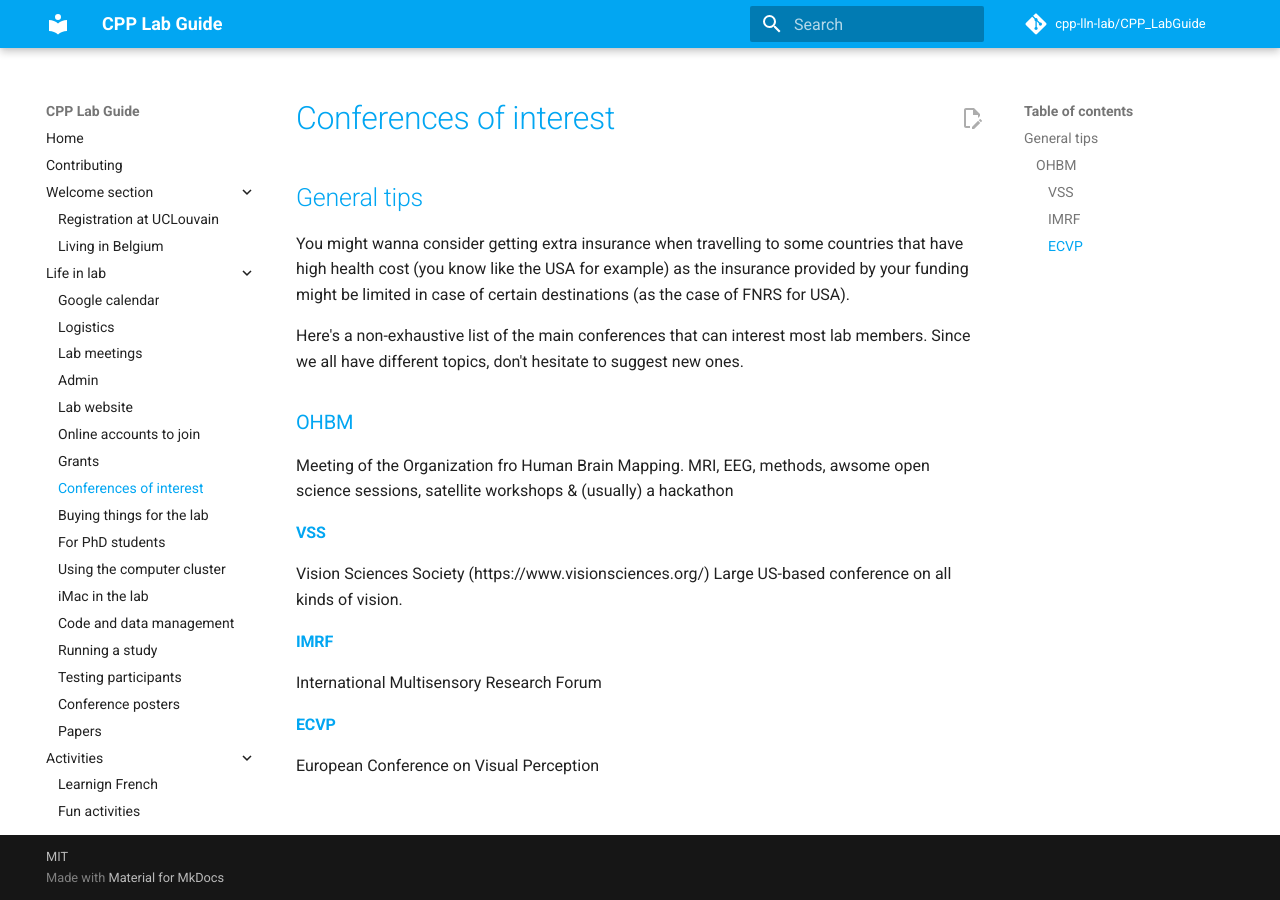
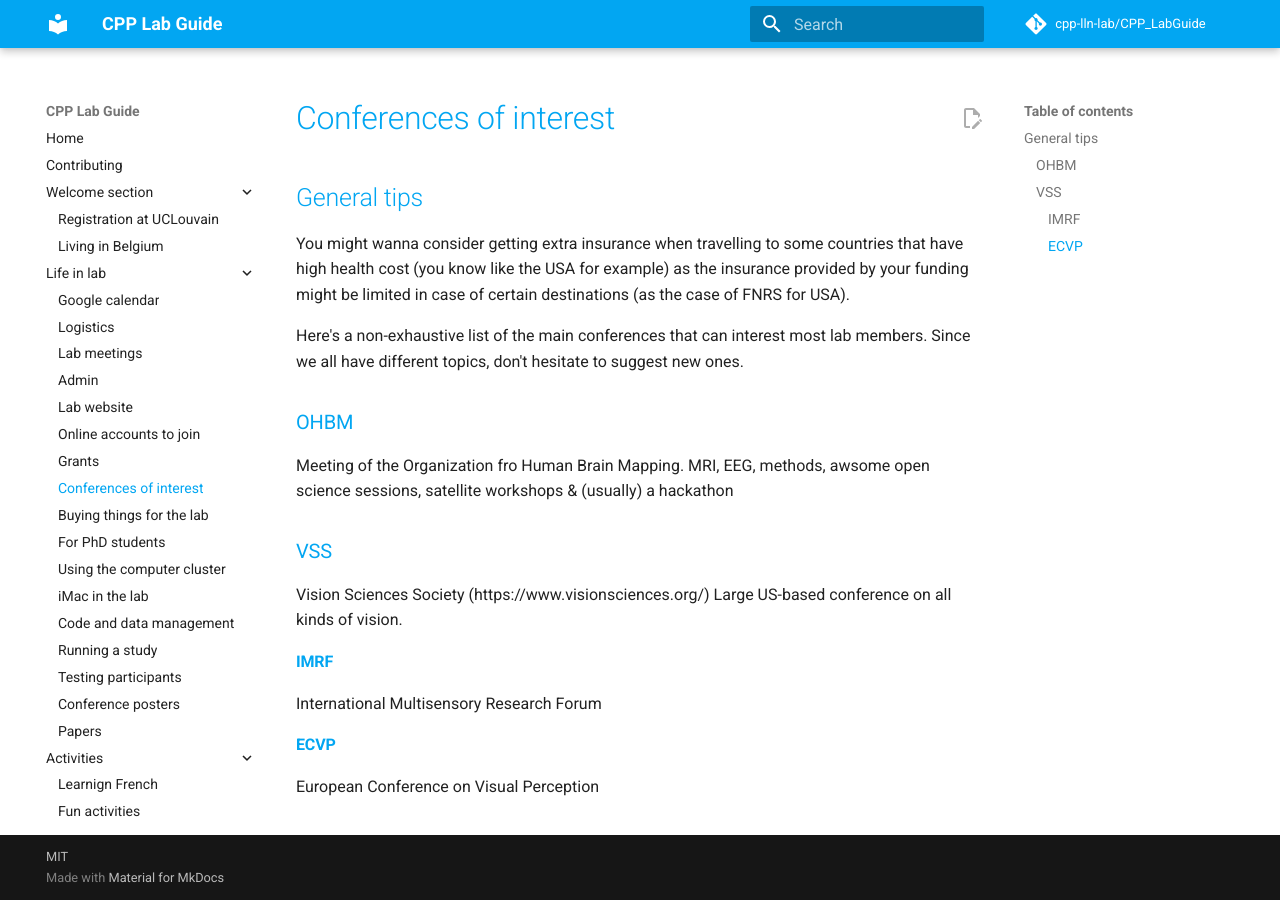
Before and after one commit to cpp-lln-lab/CPP_LabGuide, an MkDocs documentation site: the page built from doc/conferences_of_interest.md, in a window 1280 px wide. Built offline with MkDocs 1.6.1 and Material for MkDocs 9.7.7, drawn with Linux system fonts in a browser that asks for light colours; comment, search, counter and statistics services are not loaded.

```diff
--- a/doc/conferences_of_interest.md
+++ b/doc/conferences_of_interest.md
@@ -10,7 +10,7 @@ Here's a non-exhaustive list of the main conferences that can interest most lab
 Meeting of the Organization fro Human Brain Mapping.
 MRI, EEG, methods, awsome open science sessions, satellite workshops & (usually) a hackathon
 
-#### VSS
+### VSS
 Vision Sciences Society (https://www.visionsciences.org/)
 Large US-based conference on all kinds of vision.
 
```
